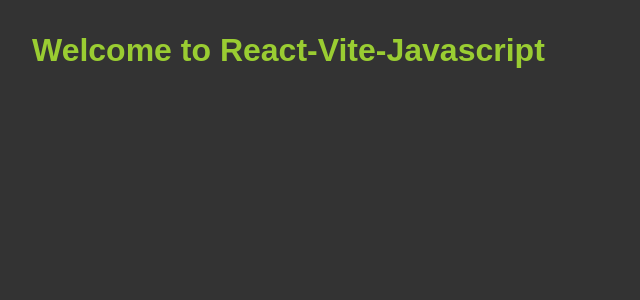
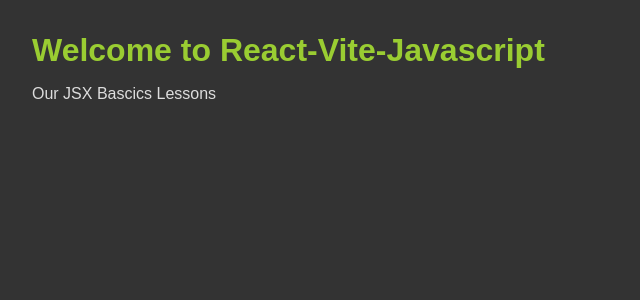
Before and after one commit to Scientific-Research/mk004-vite-react-start, a React (Vite) app: page / in a window 1280 px wide. Shown: the top 300 px of the page, without its empty margins (0-640 px from the left). Built offline with nearby package versions, Linux system fonts and the light colour scheme.

Commit message:
display variable in react

```diff
--- a/src/App.css
+++ b/src/App.css
@@ -14,4 +14,8 @@
   h1 {
     color: yellowgreen;
   }
+
+  p {
+    margin-top: 1rem;
+  }
 }
--- a/src/App.jsx
+++ b/src/App.jsx
@@ -1,9 +1,12 @@
 // import './App.css';
+
+const title = 'Our JSX Bascics Lessons';
 
 export const App = () => {
   return (
     <div className="App">
       <h1>Welcome to React-Vite-Javascript</h1>
+      <p>{title}</p>
     </div>
   );
 };
```
